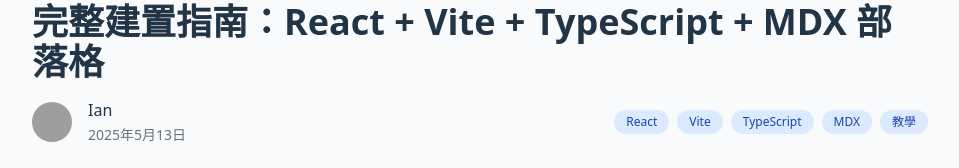
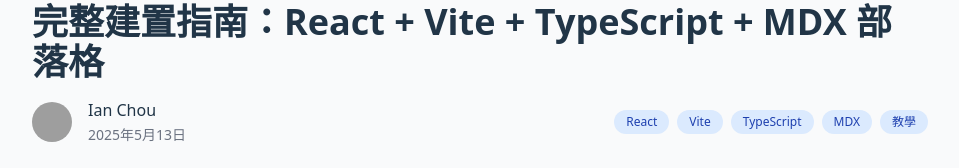
Before and after one commit to ianTPE/vite-react-mdx-blog, a React (Vite) app: page /articles/building-mdx-blog in a window 1280 px wide. Shown: the part 102-270 px from the top of the page, without its empty margins (160-1119 px from the left). Built offline with nearby package versions, Linux system fonts and the light colour scheme; grey boxes are pictures that could not be loaded.

Commit message:
feat: implement article system with MDX content and metadata structure

```diff
--- a/src/content/articles/building-mdx-blog/metadata.ts
+++ b/src/content/articles/building-mdx-blog/metadata.ts
@@ -8,6 +8,10 @@
   tags: ['React', 'Vite', 'TypeScript', 'MDX', '教學'],
   published: true,
   coverImage: '/images/building-mdx-blog.jpg',
+  author: {
+    name: 'Ian Chou',
+    avatar: '/images/avatars/default.png'
+  },
 };
 
 export default metadata;
--- a/src/content/articles/first-post/metadata.ts
+++ b/src/content/articles/first-post/metadata.ts
@@ -11,6 +11,10 @@
   coverImage: '/images/first-post.jpg',
   // Optional: override default OG image with a post-specific one
   // ogImage: '/first-post/og-image.png',
+  author: {
+    name: 'Ian Chou',
+    avatar: '/images/avatars/default.png'
+  },
 };
 
 export default metadata;
--- a/src/content/articles/getting-started/metadata.ts
+++ b/src/content/articles/getting-started/metadata.ts
@@ -8,6 +8,10 @@
   tags: ['react', 'vite', 'mdx', '教學'],
   published: true,
   coverImage: '/images/getting-started.jpg',
+  author: {
+    name: 'Ian Chou',
+    avatar: '/images/avatars/default.png'
+  },
 };
 
 export default metadata;
--- a/src/content/articles/mdx-blog-setup/metadata.ts
+++ b/src/content/articles/mdx-blog-setup/metadata.ts
@@ -1,14 +1,18 @@
-import { ArticleMetadata } from '../../types/Article';
+import { ArticleMetadata } from '@/types/Article';
 
 const metadata: ArticleMetadata = {
   title: '使用 MDX 建立部落格',
   slug: 'mdx-blog-setup',
   publishDate: '2024-05-11',
   lastUpdated: '2024-05-11',
-  summary: '了解如何整合 MDX 到 Next.js 專案中，讓您可以在 Markdown 中使用 React 組件。',
+  summary: '了解如何整合 MDX 到 React 專案中，讓您可以在 Markdown 中使用 React 組件，打造互動性更高的博客內容。',
   tags: ['MDX', 'Next.js', 'Blog'],
   published: true,
   coverImage: '/images/mdx-blog-setup.jpg',
   // Optional: override default OG image with a post-specific one
   // ogImage: '/first-post/og-image.png',
+  author: {
+    name: 'Ian Chou',
+    avatar: '/images/avatars/default.png'
+  },
 };
--- a/src/content/articles/react-vite-typescript-mdx-blog-architecture/metadata.ts
+++ b/src/content/articles/react-vite-typescript-mdx-blog-architecture/metadata.ts
@@ -8,6 +8,10 @@
   tags: ['React', 'Vite', 'TypeScript', 'MDX', '架構設計'],
   published: true,
   coverImage: '/images/react-vite-typescript-mdx-blog-architecture.jpg',
+  author: {
+    name: 'Ian Chou',
+    avatar: '/images/avatars/default.png'
+  },
 };
 
 export default metadata;
--- a/src/content/articles/test-article/metadata.ts
+++ b/src/content/articles/test-article/metadata.ts
@@ -2,12 +2,12 @@
 
 const metadata: ArticleMetadata = {
   title: '測試文章',
-  description: '這是一篇測試文章，用於驗證自動生成文章列表功能',
+  summary: '這是一篇測試文章，用於驗證自動生成文章列表功能',
   slug: 'test-article',
   publishDate: '2025-05-14',
   lastUpdated: '2025-05-14',
   author: {
-    name: '測試作者',
+    name: 'Ian Chou',
     avatar: '/images/avatars/default.png'
   },
   tags: ['測試', 'MDX'],
--- a/src/lib/articles.ts
+++ b/src/lib/articles.ts
@@ -1,5 +1,5 @@
 // This file is automatically generated
-// Generated on: 2025-05-13T23:48:04.022Z
+// Generated on: 2025-05-13T23:56:16.998Z
 
 // Article data
 export const articles = [
--- a/src/pages/ArticlePage.tsx
+++ b/src/pages/ArticlePage.tsx
@@ -69,17 +69,18 @@
         <div className="flex items-center mb-6">
           <div className="w-10 h-10 rounded-full overflow-hidden mr-4">
             <img
-              src="/images/author.png"
-              alt="Ian"
+              src={metadata.author?.avatar || "/images/avatars/default.png"}
+              alt={metadata.author?.name || "Author"}
               className="w-full h-full object-cover"
               onError={(e) => {
                 const target = e.target as HTMLElement;
-                target.outerHTML = `<div class="w-full h-full bg-blue-100 flex items-center justify-center text-blue-700 font-bold">I</div>`;
+                const initials = metadata.author?.name?.charAt(0) || "A";
+                target.outerHTML = `<div class="w-full h-full bg-blue-100 flex items-center justify-center text-blue-700 font-bold">${initials}</div>`;
               }}
             />
           </div>
           <div>
-            <div className="font-medium">Ian</div>
+            <div className="font-medium">{metadata.author?.name || "匿名作者"}</div>
             <time dateTime={metadata.publishDate} className="text-gray-500 text-sm">
               {new Date(metadata.publishDate).toLocaleDateString('zh-TW', {
                 year: 'numeric',
--- a/src/types/Article.ts
+++ b/src/types/Article.ts
@@ -10,6 +10,10 @@
   published: boolean;
   coverImage?: string;
   ogImage?: string;
+  author?: {
+    name: string;
+    avatar?: string;
+  };
 }
 
 export interface ArticleWithContent {
```
Also changed, not shown: 1 other file (tests, documents, lock files or other folders).
